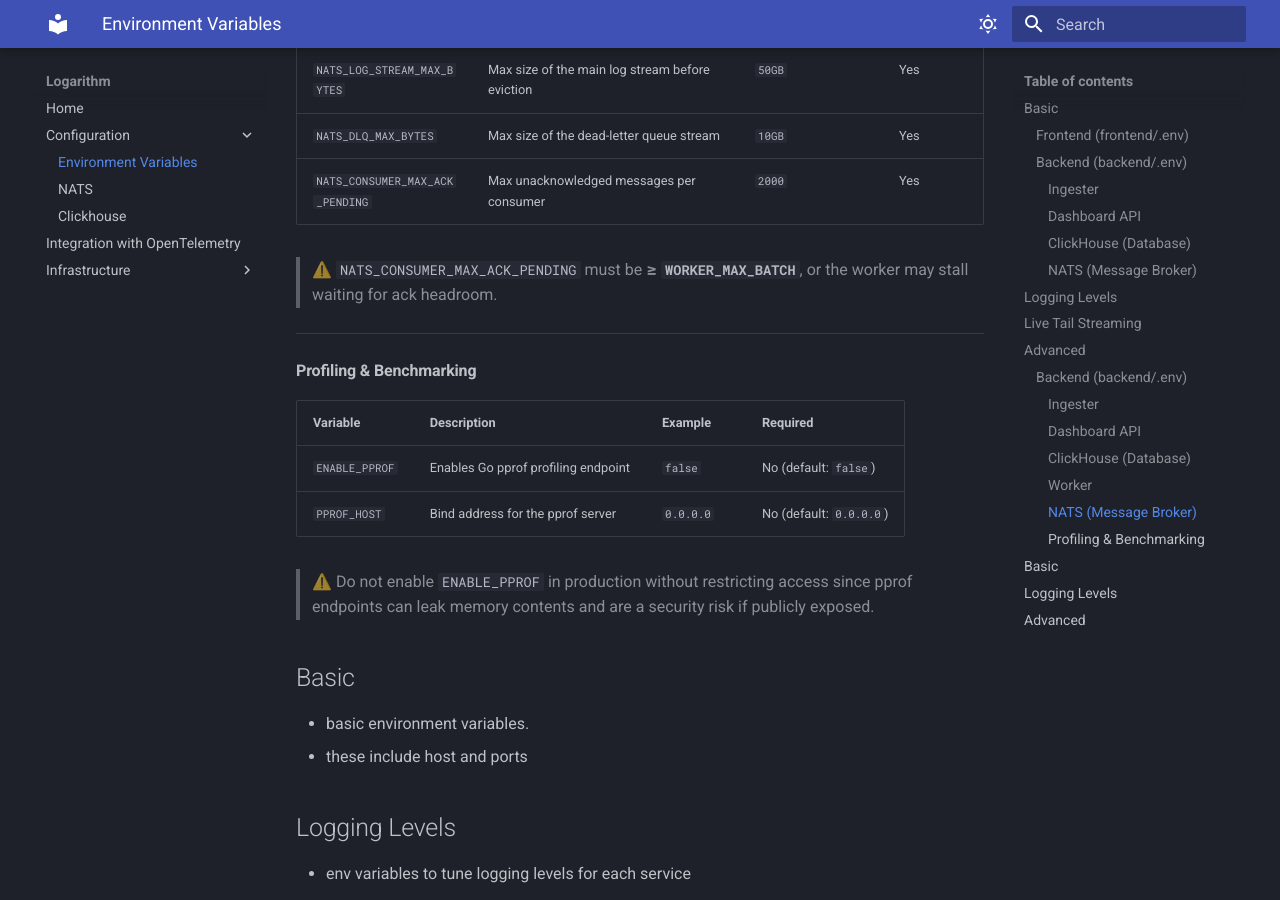
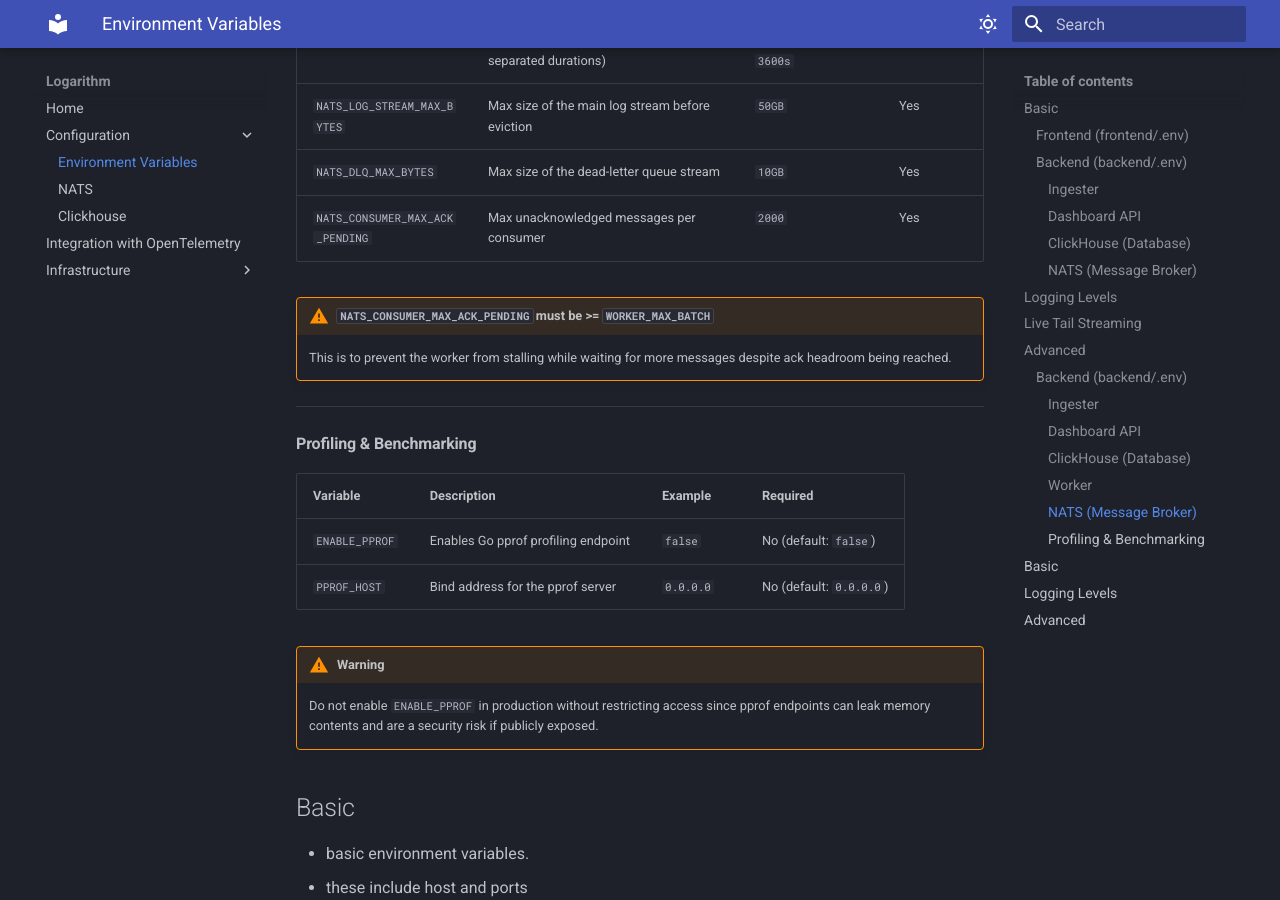
Before and after one commit to Eddrick-23/Logarithm, an MkDocs documentation site: the page built from docs/docs/environment.md, in a window 1280 px wide and 900 px high, scrolled down 5167 px. Built offline with MkDocs 1.6.1 and Material for MkDocs 9.7.7, drawn with Linux system fonts in a browser that asks for light colours; some of the changed text lies outside the part shown.

Commit message:
feat: replace custom warnigns using mkdocs admonitions

```diff
--- a/docs/docs/environment.md
+++ b/docs/docs/environment.md
@@ -117,7 +117,8 @@ Infrastructure tuning variables such as timeouts, batch sizes, intervals and ret
 | `DB_BATCH_POOL_SIZE` | Number of concurrent batch insert workers | `5` | Yes |
 | `DB_BATCH_POOL_MAX_ROWS` | Max rows per batch insert | `2000` | Yes |
 
-> ⚠️ `DB_BATCH_POOL_MAX_ROWS` must be **≥ `WORKER_ROWS_PER_BATCH`**, or batches will be split/dropped unexpectedly.
+!!! warning "`DB_BATCH_POOL_MAX_ROWS` must be >= `WORKER_ROWS_PER_BATCH`"
+    Not abiding by this may cause batches to be split/dropped unexpectedly
 
 ---
 
@@ -148,7 +149,9 @@ Infrastructure tuning variables such as timeouts, batch sizes, intervals and ret
 | `NATS_DLQ_MAX_BYTES` | Max size of the dead-letter queue stream | `10GB` | Yes |
 | `NATS_CONSUMER_MAX_ACK_PENDING` | Max unacknowledged messages per consumer | `2000` | Yes |
 
-> ⚠️ `NATS_CONSUMER_MAX_ACK_PENDING` must be **≥ `WORKER_MAX_BATCH`**, or the worker may stall waiting for ack headroom.
+!!! warning "`NATS_CONSUMER_MAX_ACK_PENDING` must be >= `WORKER_MAX_BATCH`"
+    This is to prevent the worker from stalling while waiting for more messages despite ack headroom being reached.
+
 
 ---
 
@@ -159,7 +162,8 @@ Infrastructure tuning variables such as timeouts, batch sizes, intervals and ret
 | `ENABLE_PPROF` | Enables Go pprof profiling endpoint | `false` | No (default: `false`) |
 | `PPROF_HOST` | Bind address for the pprof server | `0.0.0.0` | No (default: `0.0.0.0`) |
 
-> ⚠️ Do not enable `ENABLE_PPROF` in production without restricting access since  pprof endpoints can leak memory contents and are a security risk if publicly exposed.
+!!! warning
+    Do not enable `ENABLE_PPROF` in production without restricting access since pprof endpoints can leak memory contents and are a security risk if publicly exposed.
 
 ## Basic
 
```
